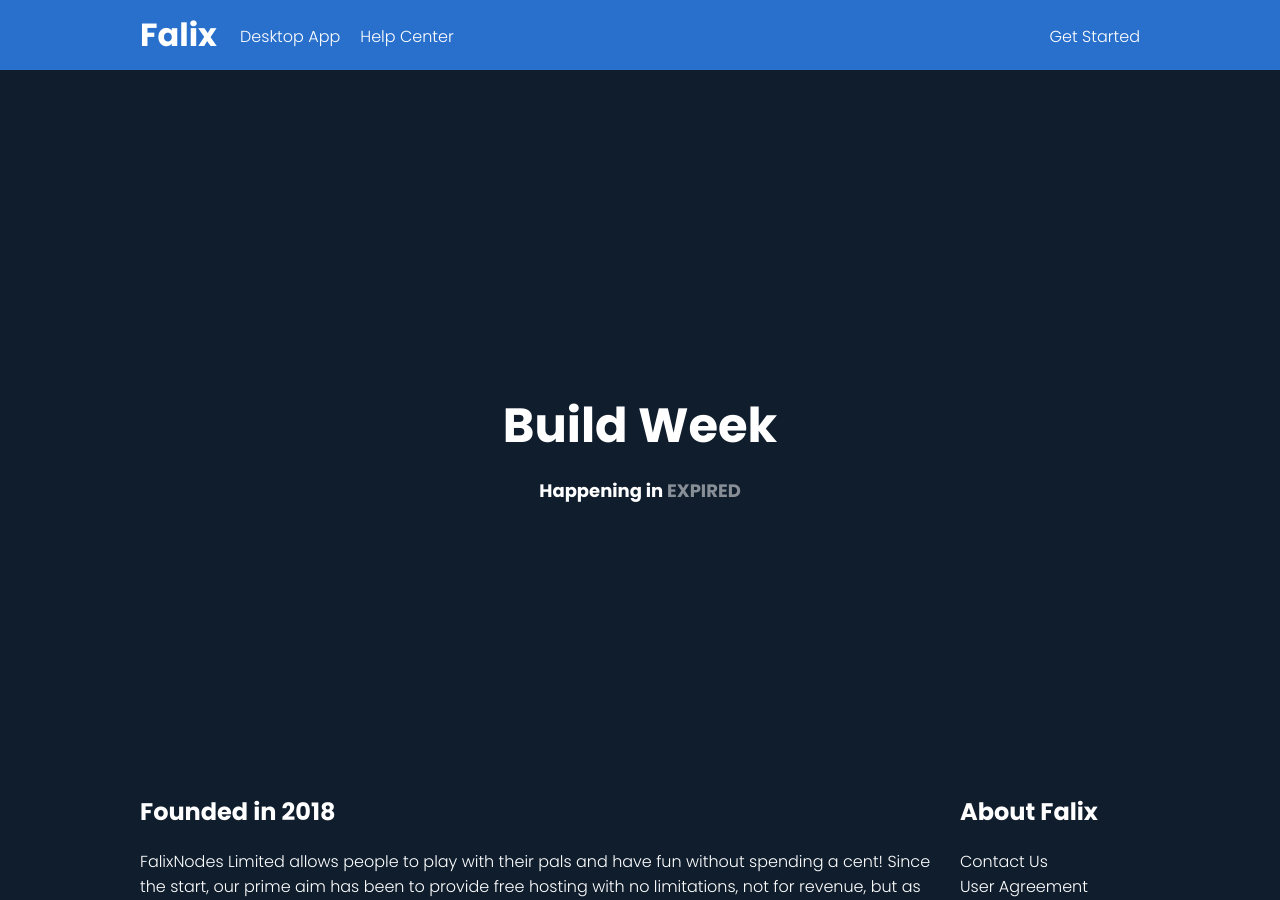
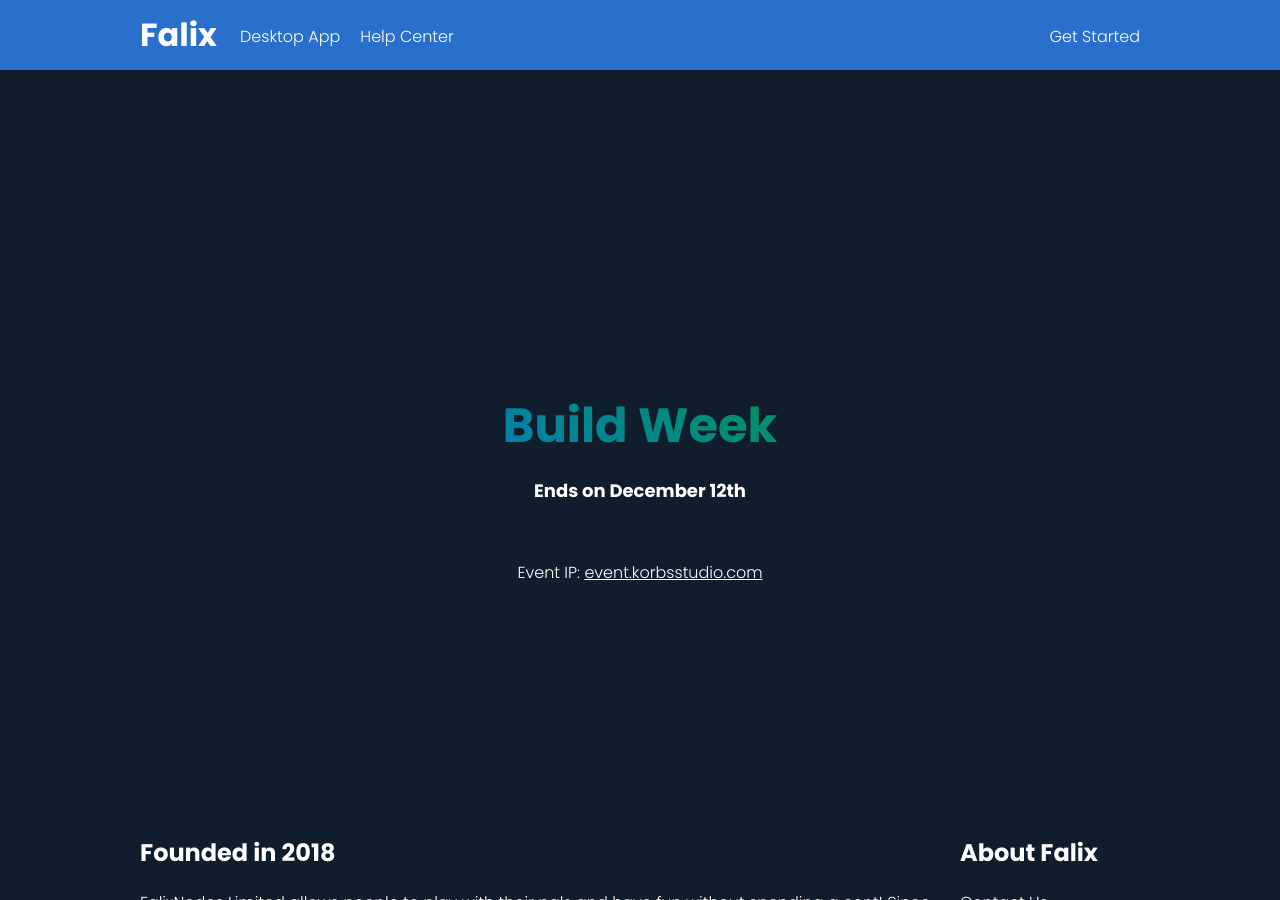
Before and after one commit to elyrodso/main-website, a Jekyll site: the page built from events.html, in a window 1280 px wide and 900 px high. Built offline with Jekyll 4.4.1, drawn with Linux system fonts in a browser that asks for light colours; nearby versions of some CDN libraries.

Commit message:
It's build week

```diff
--- a/_layouts/event.html
+++ b/_layouts/event.html
@@ -7,7 +7,9 @@
             <section>
                 <div class="event">
                     <h1>Build Week</h1>
-                    <h2>Happening in <span style="opacity: 0.5;" id="timer"></span></h2>
+                    <h2>Ends on December 12th</h2>
+                    <br>
+                    <p>Event IP: <u>event.korbsstudio.com</u></p>
                 </div>
             </section>
             <section>
--- a/assets/css/master.css
+++ b/assets/css/master.css
@@ -353,6 +353,9 @@ footer h1 {
 .event h1 {
     font-size: 48px;
     margin: 0px;
+    background: -webkit-linear-gradient(52deg,#006fff, #00e500ab);
+    -webkit-background-clip: text;
+    -webkit-text-fill-color: #ff1f1f00;
 }
 .event h2 {
     font-size: 18px;
```
